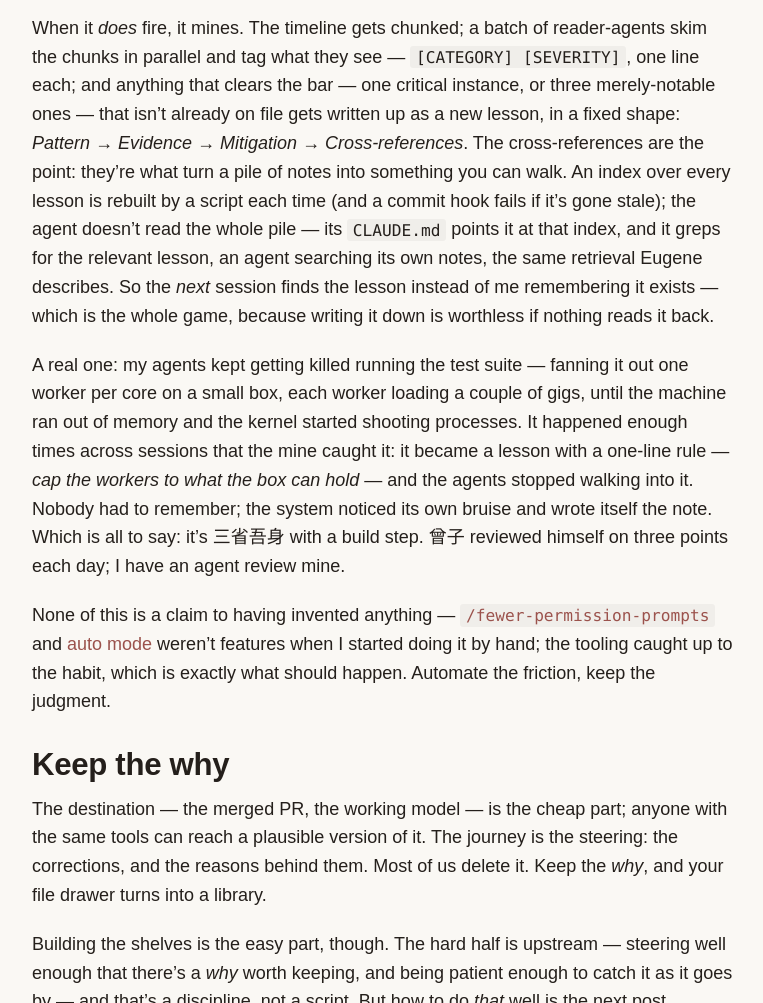
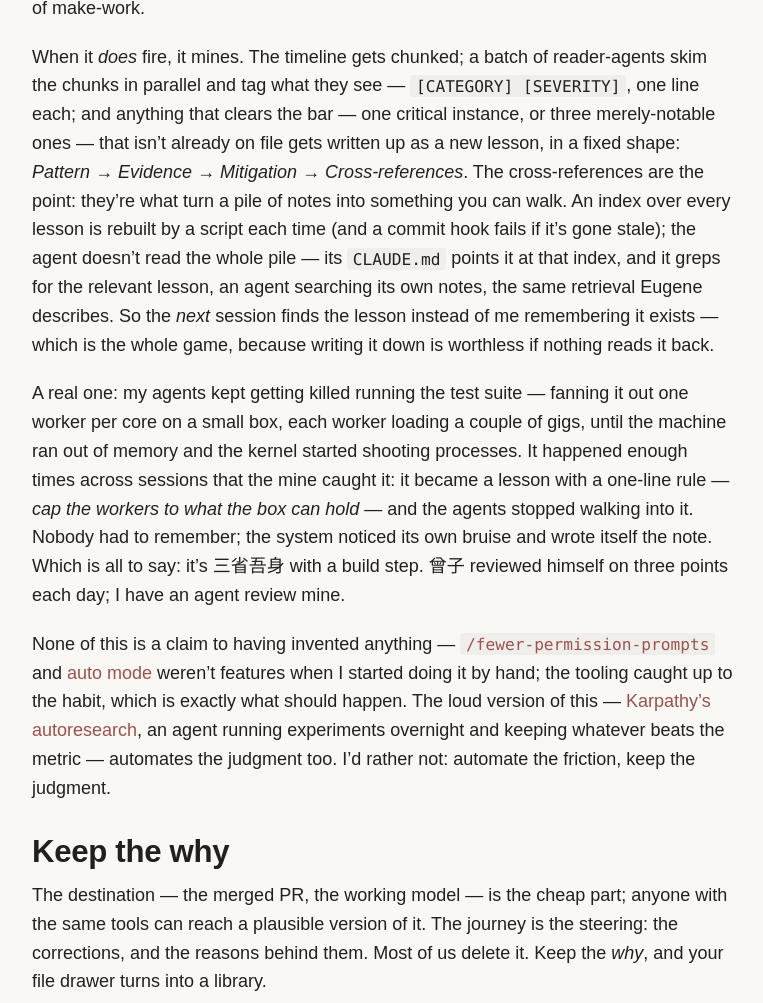
Before and after one commit to junpenglao/junpenglao.github.io, an Astro site: page /writing/rules-you-cant-write-down in a window 1280 px wide. Shown: the part 4043-5046 px from the top of the page, without its empty margins (240-1003 px from the left). Built offline with nearby package versions, Linux system fonts and the light colour scheme; Astro itself is replaced by a stand-in of ours; a web font is replaced by a local one.

Commit message:
Post #1 draft: cite LangChain continual-learning + Karpathy autoresearch
Co-Authored-By: Claude Opus 4.8 (1M context) <noreply@anthropic.com>

```diff
--- a/src/content/writing/rules-you-cant-write-down.md
+++ b/src/content/writing/rules-you-cant-write-down.md
@@ -67,7 +67,9 @@ principles in would be the wrong tool anyway. But you can write the rules down
 the ones you'd never think to state up front, like *check the pushforward, not
 just the marginals* — distilled from the moments you caught yourself enforcing
 them, and have the agent re-read them at the start of every session. The expertise
-lives in the cheat-sheet you hand it, not in the model. (The same trick teaches
+lives in the cheat-sheet you hand it, not in the model — [continual learning at
+the *context* layer](https://www.langchain.com/blog/continual-learning-for-ai-agents),
+in LangChain's framing, not the weights. (The same trick teaches
 "Pythonic," or whatever design taste you hold by feel and can't quite spec out
 front.)
 
@@ -148,8 +150,10 @@ None of this is a claim to having invented anything —
 [`/fewer-permission-prompts`](https://github.com/anthropics/claude-code/releases/tag/v2.1.111)
 and [auto mode](https://www.anthropic.com/engineering/claude-code-auto-mode)
 weren't features when I started doing it by hand; the tooling caught up to the
-habit, which is exactly what should happen. Automate the friction, keep the
-judgment.
+habit, which is exactly what should happen. The loud version of this —
+[Karpathy's autoresearch](https://github.com/karpathy/autoresearch), an agent
+running experiments overnight and keeping whatever beats the metric — automates the
+judgment too. I'd rather not: automate the friction, keep the judgment.
 
 ## Keep the why
 
```
